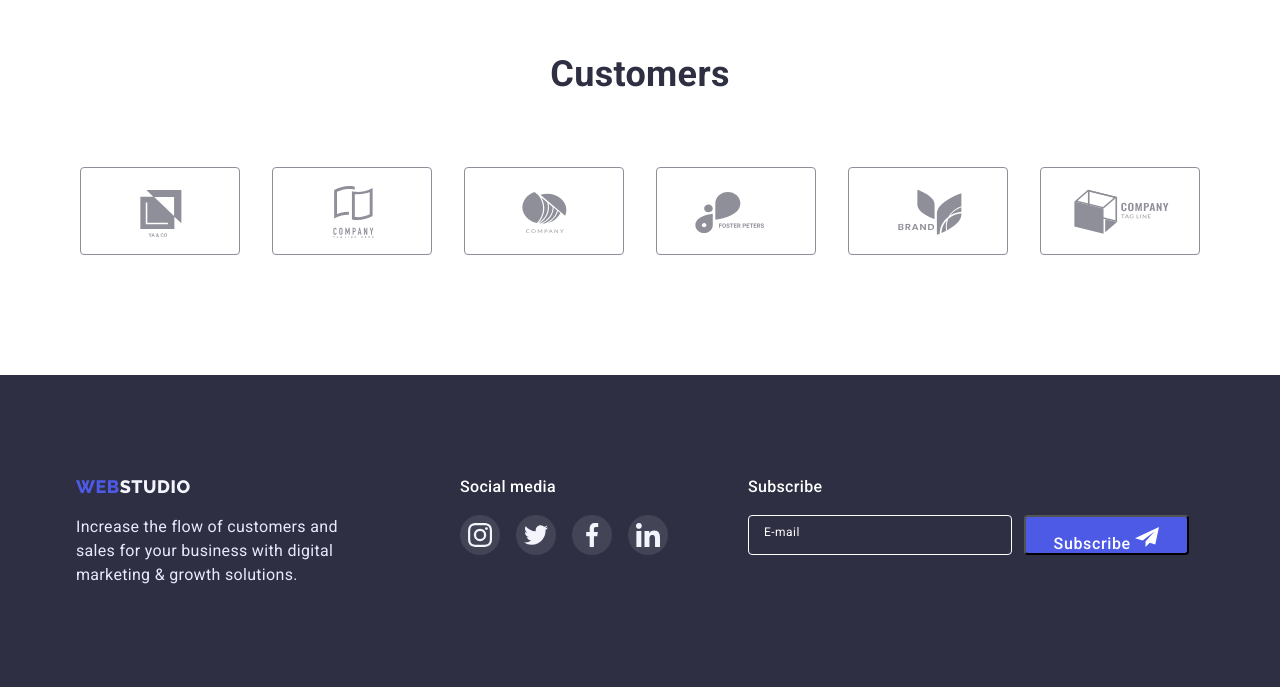
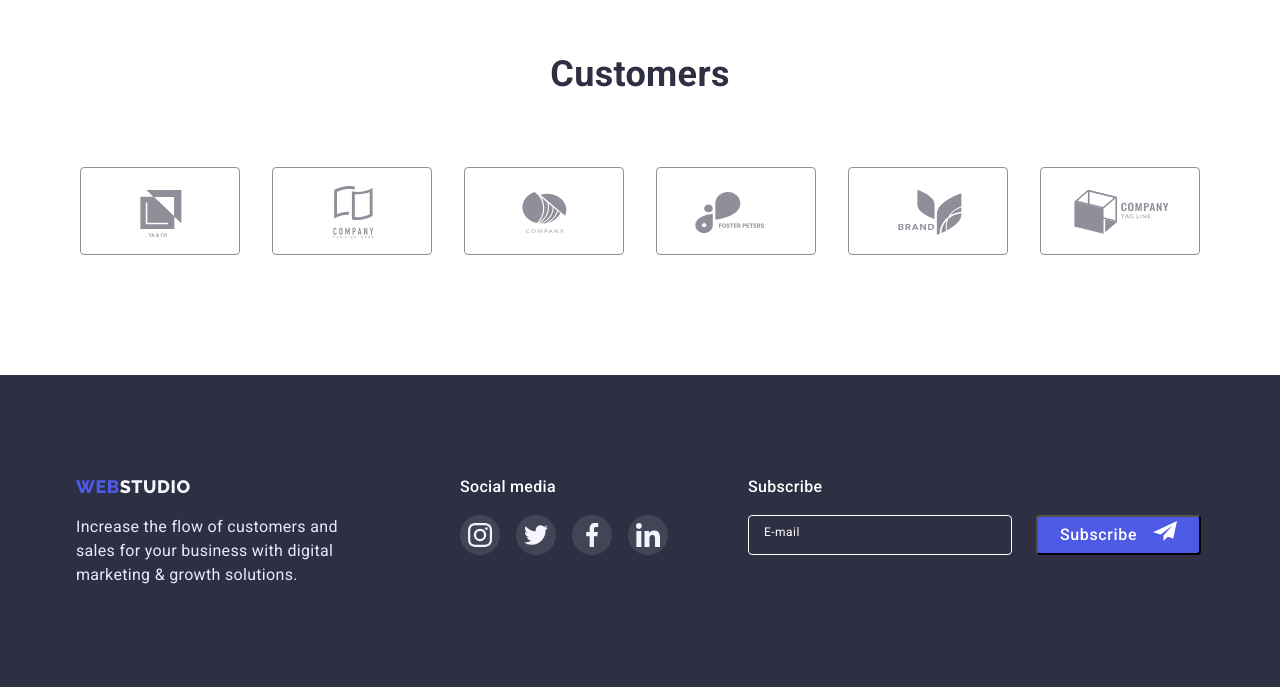
Before and after one commit to NataliaRuban14/goit-markup-hw-06, a plain HTML site: page index.html in a window 1280 px wide. Shown: the part 2550-3237 px from the top of the page. Drawn offline with nearby package versions, Linux system fonts and the light colour scheme.

Commit message:
update index html file

```diff
--- a/css/styles.css
+++ b/css/styles.css
@@ -715,7 +715,7 @@
     color: var(--accent-color);
 } */
 
-.btn {
+.btn-text {
     display: flex;
     background: var(--accent-color);
     width: 165px;
--- a/index.html
+++ b/index.html
@@ -410,7 +410,8 @@
                             <input class="online-input" id="online-name" name="online-name" type="text">
                             <label for="online-name" class="online-label">E-mail</label>
                         </div>
-                        <button type="submit" class="btn online-btn">Subscribe <a href="" class="subscribe-link link">
+                        <button type="submit" class="btn-text online-btn">Subscribe <a href=""
+                                class="subscribe-link link">
                                 <svg class="subscribe-icon" width="24" height="24">
                                     <use href="./images/icons.svg#icon-Frame-3"></use>
                                 </svg>
```
